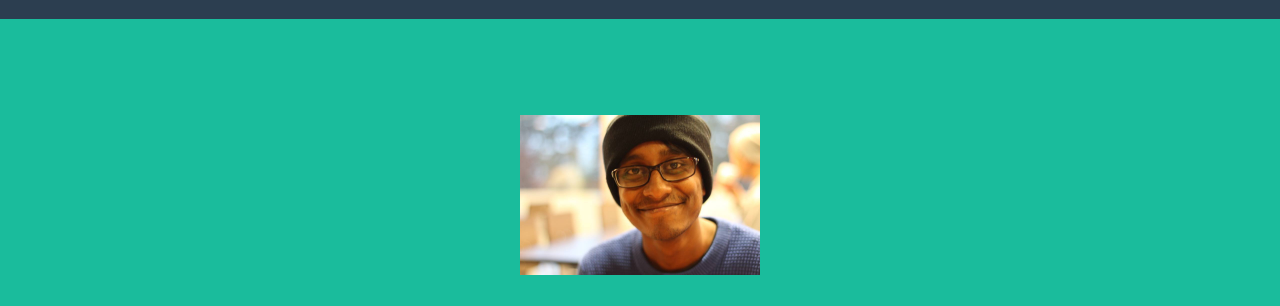
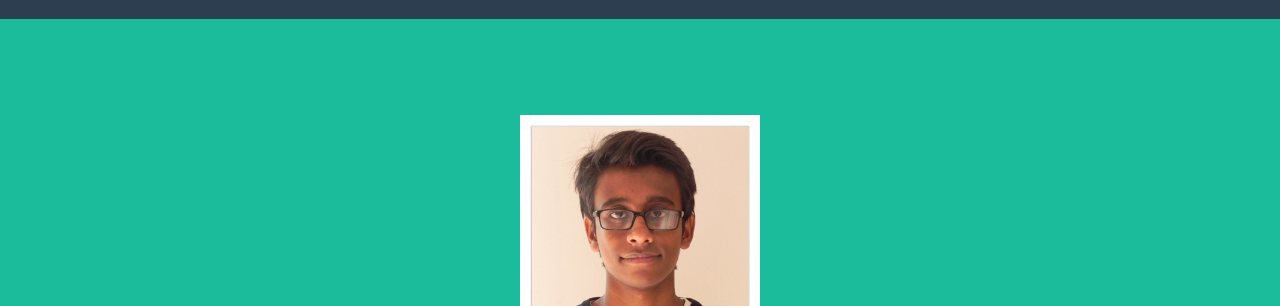
Before and after one commit to sakifff/Portfolio-Website, a website with bundled scripts: page index.html in a window 1280 px wide. Shown: the part 85-391 px from the top of the page. Built offline with nearby package versions, Linux system fonts and the light colour scheme.

Commit message:
Changed photo again

```diff
--- a/index.html
+++ b/index.html
@@ -51,7 +51,7 @@
     <div class="container d-flex align-items-center flex-column">
 
       <!-- Masthead Avatar Image -->
-      <img class="masthead-avatar mb-5" src="img/Sakif2.jpg" alt="">
+      <img class="masthead-avatar mb-5" src="img/Sakif.jpg" alt="">
 
       <!-- Masthead Heading -->
       <h1 class="masthead-heading text-uppercase mb-0">Hi, I am Sakif!</h1>
```
